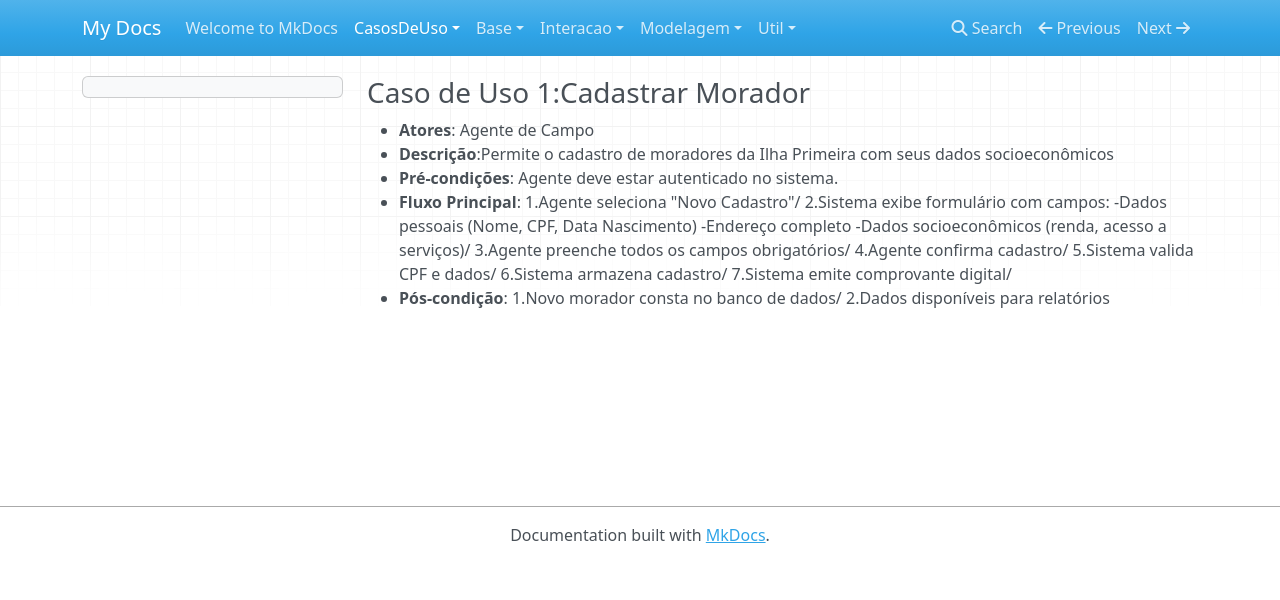
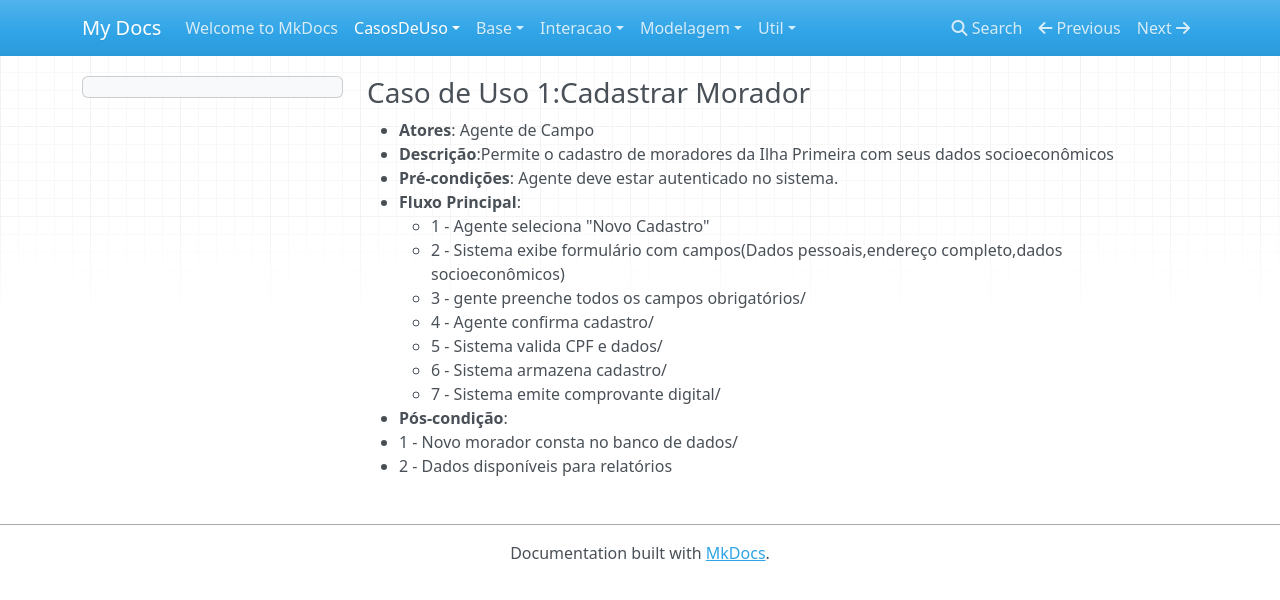
Before and after one commit to Projetos-de-Extensao/PBE_25.1_8002_IV, an MkDocs documentation site: the page built from docs/CasosDeUso/CasoDeUso1.md, in a window 1280 px wide. Shown: the top 600 px of the page. Built offline with MkDocs 1.6.1, drawn with Linux system fonts in a browser that asks for light colours; nearby versions of some CDN libraries.

Commit message:
Update CasoDeUso1.md

```diff
--- a/docs/CasosDeUso/CasoDeUso1.md
+++ b/docs/CasosDeUso/CasoDeUso1.md
@@ -3,16 +3,13 @@
 * **Descrição**:Permite o cadastro de moradores da Ilha Primeira com seus dados socioeconômicos
 * **Pré-condições**: Agente deve estar autenticado no sistema.
 * **Fluxo Principal**:
-    1.Agente seleciona "Novo Cadastro"/
-    2.Sistema exibe formulário com campos:
-    -Dados pessoais (Nome, CPF, Data Nascimento)
-    -Endereço completo
-    -Dados socioeconômicos (renda, acesso a serviços)/
-    3.Agente preenche todos os campos obrigatórios/
-    4.Agente confirma cadastro/
-    5.Sistema valida CPF e dados/
-    6.Sistema armazena cadastro/
-    7.Sistema emite comprovante digital/
+    * 1 - Agente seleciona "Novo Cadastro"
+    * 2 - Sistema exibe formulário com campos(Dados pessoais,endereço completo,dados socioeconômicos)
+    * 3 - gente preenche todos os campos obrigatórios/
+    * 4 - Agente confirma cadastro/
+    * 5 - Sistema valida CPF e dados/
+    * 6 - Sistema armazena cadastro/
+    * 7 - Sistema emite comprovante digital/
 * **Pós-condição**:
-1.Novo morador consta no banco de dados/
-2.Dados disponíveis para relatórios
+* 1 - Novo morador consta no banco de dados/
+* 2 - Dados disponíveis para relatórios
```
